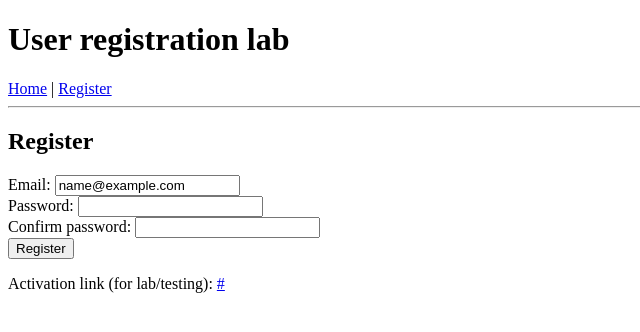
After one commit to e1kfL0ck/app-sec-login-daemon, a Flask app: template templates/register.html in a window 1280 px wide. The commit adds this page. Shown: the top 332 px of the page, without its empty margins (0-640 px from the left). Run offline with Flask 3, Linux system fonts and the light colour scheme; the template is opened without the code that fills it: most values are stand-ins (such as "Sample title", 1, 10 or a date in 2020).

Commit message:
Files for start

```diff
--- a/app.py
+++ b/app.py
@@ -0,0 +1,149 @@
+import re
+from datetime import datetime, timedelta
+import secrets
+import uvicorn
+
+from flask import Flask, request, render_template, redirect, url_for
+from werkzeug.security import generate_password_hash
+from asgiref.wsgi import WsgiToAsgi
+
+from db import get_db, close_db
+
+app = Flask(__name__)
+app.secret_key = "change_me_in_real_app"
+
+
+EMAIL_REGEX = re.compile(r"^[^@\s]+@[^@\s]+\.[^@\s]+$")
+DANGEROUS_PATTERNS = [
+    re.compile(r"<\s*script", re.IGNORECASE),
+    re.compile(r"on\w+\s*=", re.IGNORECASE),    # onclick=, onerror=, etc.
+    re.compile(r"javascript\s*:", re.IGNORECASE),
+]
+
+DISALLOWED_CHARS_SIMPLE = set("<>{};&")
+
+@app.teardown_appcontext
+def teardown_db(exception):
+    close_db()
+
+@app.route("/")
+def index():
+    return "Home – registration lab"
+
+def contains_dangerous_pattern(value: str) -> bool:
+    if not value:
+        return False
+    for pat in DANGEROUS_PATTERNS:
+        if pat.search(value):
+            return True
+    return False
+
+
+def validate_safe_simple_field(value: str, field_name: str, errors: list, max_len: int = 255):
+    """
+    Champs “simples” (email, pseudo, etc.) : on interdit certains caractères
+    + on limite la taille + on bloque quelques patterns dangereux.
+    """
+    if value is None:
+        value = ""
+    value = value.strip()
+
+    if len(value) > max_len:
+        errors.append(f"{field_name} is too long.")
+        return ""
+
+    if contains_dangerous_pattern(value):
+        errors.append(f"{field_name} contains forbidden patterns.")
+        return ""
+
+    if any(c in DISALLOWED_CHARS_SIMPLE for c in value):
+        errors.append(f"{field_name} contains forbidden characters.")
+        return ""
+
+    return value
+
+
+def validate_registration_input(email: str, password: str, confirm_password: str):
+    errors = []
+
+    email = validate_safe_simple_field(email, "Email", errors, max_len=255)
+    email = email.lower()
+
+    if not email:
+        errors.append("Email is required.")
+    elif not EMAIL_REGEX.match(email):
+        errors.append("Email format is invalid.")
+
+    password = password or ""
+    confirm_password = confirm_password or ""
+
+    if not password or not confirm_password:
+        errors.append("Password and confirmation are required.")
+    else:
+        if password != confirm_password:
+            errors.append("Passwords do not match.")
+        if len(password) < 8:
+            errors.append("Password must be at least 8 characters.")
+        if not re.search(r"[A-Za-z]", password) or not re.search(r"\d", password):
+            errors.append("Password must contain at least one letter and one digit.")
+
+        if contains_dangerous_pattern(password):
+            errors.append("Password contains forbidden patterns.")
+
+    return email, errors
+
+
+@app.route("/register", methods=["GET", "POST"])
+def register():
+    if request.method == "GET":
+        return render_template("register.html")
+
+    # POST
+    raw_email = request.form.get("email", "")
+    password = request.form.get("password", "")
+    confirm_password = request.form.get("confirm_password", "")
+
+    email, errors = validate_registration_input(raw_email, password, confirm_password)
+
+    if errors:
+        return render_template("register.html", errors=errors, email=email)
+
+    db = get_db()
+
+    # Vérifier unicité email
+    existing = db.execute(
+        "SELECT id FROM users WHERE email = ?",
+        (email,)
+    ).fetchone()
+
+    if existing:
+        errors.append("Email is already registered.")
+        return render_template("register.html", errors=errors, email=email)
+
+    # Création de l'utilisateur
+    password_hash = generate_password_hash(password)
+    activation_token = secrets.token_hex(32)
+    expires_at = datetime.utcnow() + timedelta(hours=24)
+
+    db.execute(
+        """
+        INSERT INTO users (email, password_hash, is_active, activation_token, activation_expires_at)
+        VALUES (?, ?, 0, ?, ?)
+        """,
+        (email, password_hash, activation_token, expires_at.isoformat())
+    )
+    db.commit()
+
+    activation_link = url_for("activate", token=activation_token, _external=True)
+
+    return render_template(
+        "register.html",
+        success=f"Account created. Activate using this link: {activation_link}",
+        activation_link=activation_link,
+        email=email,
+    )
+
+asgi_app = WsgiToAsgi(app)
+
+if __name__ == "__main__":
+    uvicorn.run(asgi_app, host="0.0.0.0", port=8000)
--- a/db.py
+++ b/db.py
@@ -0,0 +1,19 @@
+import sqlite3
+from flask import g
+import os
+
+BASE_DIR = os.path.dirname(os.path.abspath(__file__))
+DATABASE = os.path.join(BASE_DIR, "data", "app.db")
+
+def get_db():
+    if "db" not in g:
+        os.makedirs(os.path.join(BASE_DIR, "data"), exist_ok=True)
+        conn = sqlite3.connect(DATABASE)
+        conn.row_factory = sqlite3.Row
+        g.db = conn
+    return g.db
+
+def close_db(e=None):
+    db = g.pop("db", None)
+    if db is not None:
+        db.close()
--- a/docker-compose.yml
+++ b/docker-compose.yml
@@ -6,7 +6,7 @@ services:
       - "8000:8000"
     volumes:
       - .:/app
-      - sqlite_data:/app/data
+      - ./data:/app/data
     environment:
       - PYTHONUNBUFFERED=1
     restart: unless-stopped
--- /dev/null
+++ b/requirements.txt
@@ -0,0 +1,4 @@
+flask
+uvicorn
+werkzeug
+asgiref
--- /dev/null
+++ b/static/validation.js
@@ -0,0 +1,102 @@
+document.addEventListener("DOMContentLoaded", function () {
+  const form = document.getElementById("register-form");
+  if (!form) return;
+
+  const clientErrorsContainer = document.getElementById("client-errors");
+
+  const dangerousPatterns = [
+    /<\s*script/i,
+    /on\w+\s*=/i,      // onclick, onerror, etc.
+    /javascript\s*:/i,
+  ];
+
+  const disallowedCharsSimple = /[<>{};&]/;
+
+  function showClientErrors(errors) {
+    if (!clientErrorsContainer) return;
+    clientErrorsContainer.innerHTML = "";
+
+    if (!errors.length) {
+      clientErrorsContainer.style.display = "none";
+      return;
+    }
+
+    const ul = document.createElement("ul");
+    errors.forEach((err) => {
+      const li = document.createElement("li");
+      li.textContent = err;
+      ul.appendChild(li);
+    });
+
+    clientErrorsContainer.appendChild(ul);
+    clientErrorsContainer.style.display = "block";
+  }
+
+  function containsDangerousPattern(value) {
+    if (!value) return false;
+    return dangerousPatterns.some((re) => re.test(value));
+  }
+
+  function validateEmailField(email, errors) {
+    email = email.trim().toLowerCase();
+
+    if (!email) {
+      errors.push("Email is required.");
+      return;
+    }
+
+    const re = /^[^@\s]+@[^@\s]+\.[^@\s]+$/;
+    if (!re.test(email)) {
+      errors.push("Email format is invalid.");
+    }
+
+    if (email.length > 255) {
+      errors.push("Email is too long.");
+    }
+
+    if (containsDangerousPattern(email) || disallowedCharsSimple.test(email)) {
+      errors.push("Email contains forbidden characters or patterns.");
+    }
+  }
+
+  function validatePasswordFields(password, confirmPassword, errors) {
+    if (!password || !confirmPassword) {
+      errors.push("Password and confirmation are required.");
+      return;
+    }
+
+    if (password !== confirmPassword) {
+      errors.push("Passwords do not match.");
+    }
+    if (password.length < 8) {
+      errors.push("Password must be at least 8 characters.");
+    }
+    if (!/[A-Za-z]/.test(password) || !/\d/.test(password)) {
+      errors.push("Password must contain at least one letter and one digit.");
+    }
+    if (containsDangerousPattern(password)) {
+      errors.push("Password contains forbidden patterns.");
+    }
+  }
+
+  function validateRegistrationForm() {
+    const errors = [];
+
+    const email = form.email.value;
+    const password = form.password.value;
+    const confirmPassword = form.confirm_password.value;
+
+    validateEmailField(email, errors);
+    validatePasswordFields(password, confirmPassword, errors);
+
+    return errors;
+  }
+
+  form.addEventListener("submit", function (e) {
+    const errors = validateRegistrationForm();
+    if (errors.length > 0) {
+      e.preventDefault();
+      showClientErrors(errors);
+    }
+  });
+});
--- /dev/null
+++ b/templates/activation-error.html
@@ -0,0 +1,5 @@
+{% extends "base.html" %}
+{% block content %}
+<h2>Activation error</h2>
+<p>{{ message }}</p>
+{% endblock %}
--- /dev/null
+++ b/templates/activation-success.html
@@ -0,0 +1,5 @@
+{% extends "base.html" %}
+{% block content %}
+<h2>Activation successful</h2>
+<p>Account {{ email }} has been activated. You can now log in.</p>
+{% endblock %}
--- a/templates/base.html
+++ b/templates/base.html
@@ -3,6 +3,7 @@
 <head>
   <meta charset="utf-8">
   <title>{{ title or "User registration lab" }}</title>
+  <script src="{{ url_for('static', filename='validation.js') }}"></script>
 </head>
 <body>
   <header>
--- /dev/null
+++ b/templates/register.html
@@ -0,0 +1,40 @@
+{% extends "base.html" %}
+{% block content %}
+<h2>Register</h2>
+
+{% if errors %}
+  <ul style="color:red;">
+    {% for e in errors %}
+      <li>{{ e }}</li>
+    {% endfor %}
+  </ul>
+{% endif %}
+
+{% if success %}
+  <p style="color:green;">{{ success|safe }}</p>
+{% endif %}
+
+<form id="register-form" method="post" action="{{ url_for('register') }}">
+  <label>Email:
+    <input type="email" name="email" required value="{{ email or '' }}">
+  </label>
+  <br>
+
+  <label>Password:
+    <input type="password" name="password" minlength="8" required>
+  </label>
+  <br>
+
+  <label>Confirm password:
+    <input type="password" name="confirm_password" minlength="8" required>
+  </label>
+  <br>
+
+  <button type="submit">Register</button>
+</form>
+
+{% if activation_link %}
+  <p>Activation link (for lab/testing): <a href="{{ activation_link }}">{{ activation_link }}</a></p>
+{% endif %}
+
+{% endblock %}
```
Also changed, not shown: TODO.md (+15 -14 lines), data/app.db (added).
